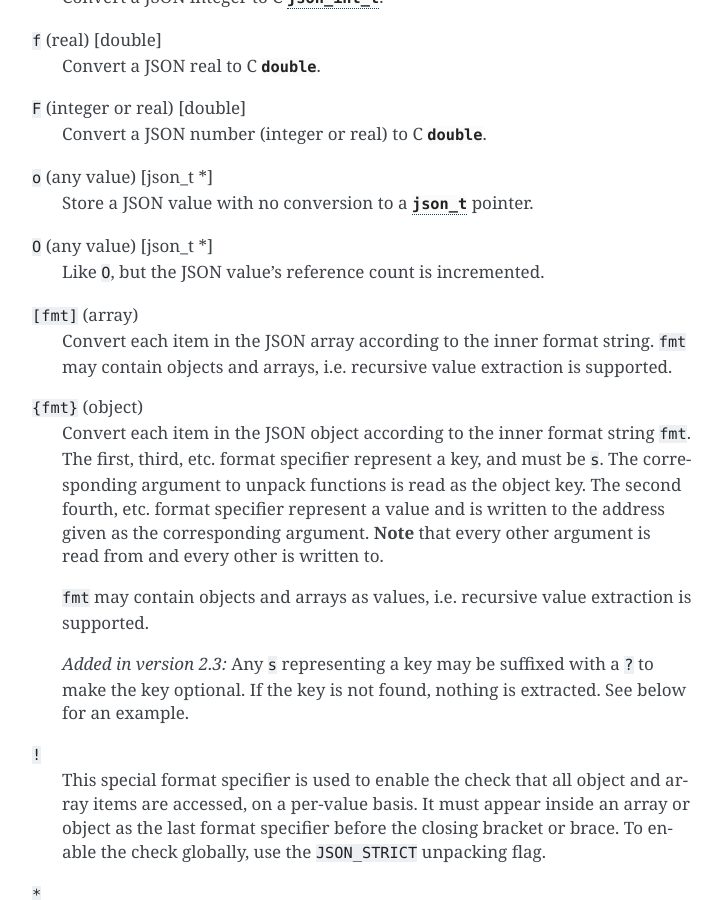
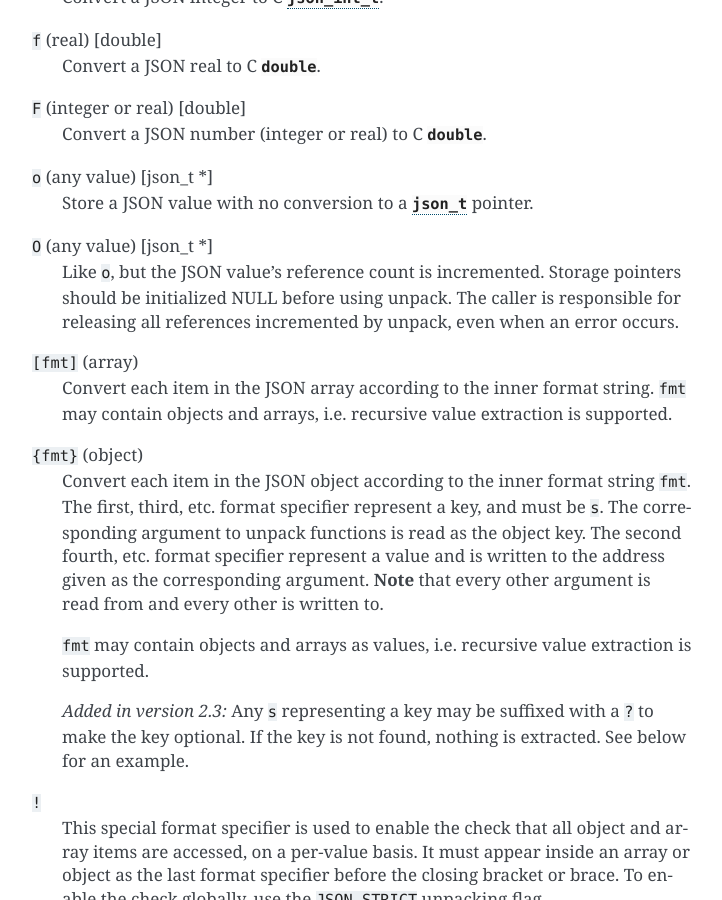
Before and after one commit to akheron/jansson, a Sphinx documentation site: the page built from doc/apiref.rst, in a window 1280 px wide and 900 px high, scrolled down 31748 px. Shown: the whole window, without its empty margins (388-1110 px from the left). Built offline with Sphinx 7.4.7, drawn with Linux system fonts in a browser that asks for light colours.

Commit message:
apiref: Clarify documentation for unpack `O` format.
The `O` format causes reference counts to increase, but in an error they
are not released.  Callers to unpack functions that use the `O` format
should use pointers pre-initialized to NULL so they can safely release
the reference on error.

Also corrected typo which said this was like `O` (itself).

Fixes #135

```diff
--- a/doc/apiref.rst
+++ b/doc/apiref.rst
@@ -1564,7 +1564,10 @@ type whose address should be passed.
     Store a JSON value with no conversion to a :type:`json_t` pointer.
 
 ``O`` (any value) [json_t \*]
-    Like ``O``, but the JSON value's reference count is incremented.
+    Like ``o``, but the JSON value's reference count is incremented.
+    Storage pointers should be initialized NULL before using unpack.
+    The caller is responsible for releasing all references incremented
+    by unpack, even when an error occurs.
 
 ``[fmt]`` (array)
     Convert each item in the JSON array according to the inner format
```
